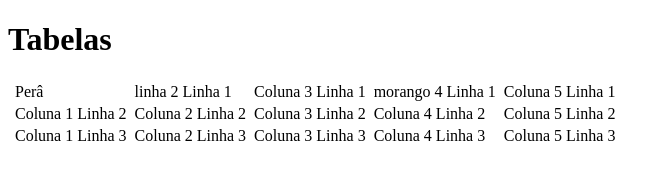
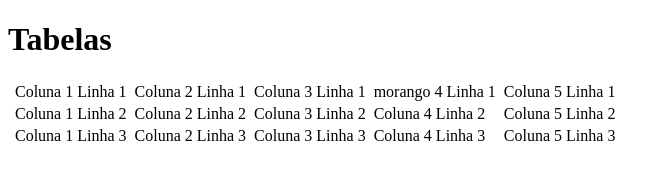
Before and after one commit to JobsMr/aula-09-tabelas, a plain HTML site: page index.html in a window 1280 px wide. Shown: the top 172 px of the page, without its empty margins (0-670 px from the left). Drawn offline with Linux system fonts and the light colour scheme.

Commit message:
Corrigi, coluna 1 linha 1 e coluna 2 linha 1

```diff
--- a/index.html
+++ b/index.html
@@ -10,8 +10,8 @@
     <h1>Tabelas</h1>
     <table>
         <tr>
-            <th><td>Perâ</td></th>
-            <th><td>linha 2 Linha 1</td></th>
+            <th><td>Coluna 1 Linha 1</td></th>
+            <th><td>Coluna 2 Linha 1</td></th>
             <th><td>Coluna 3 Linha 1</td></th>
             <th><td>morango 4 Linha 1</td></th>
             <th><td>Coluna 5 Linha 1</td></th>
```
